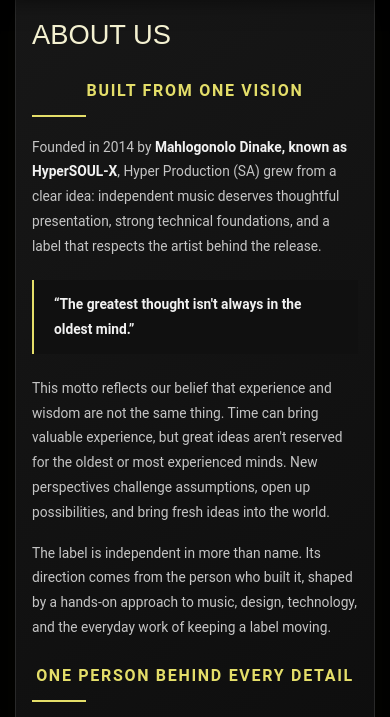
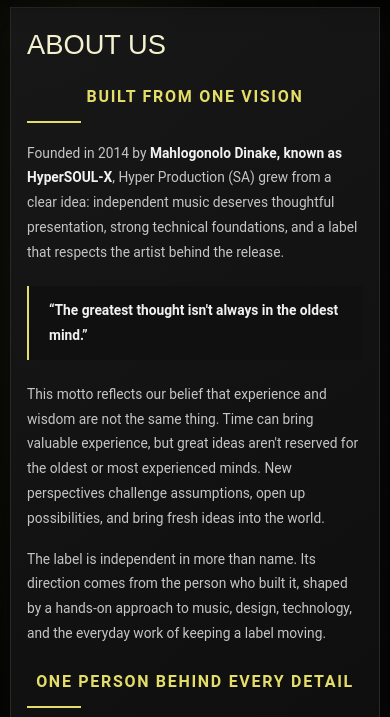
Before and after one commit to hyperproductionsa/hpsa, a plain HTML site: page about/index.html in a window 390 px wide. Shown: the part 83-800 px from the top of the page. Drawn offline with nearby package versions, Linux system fonts and the light colour scheme; a web font is replaced by a local one.

Commit message:
Override legacy section styles on content pages

```diff
--- a/css/style.css
+++ b/css/style.css
@@ -1235,3 +1235,54 @@ body.content-page #my-sticky-footer .social-icons img { filter:brightness(0) sat
     body.content-page .content-panel p,
     body.content-page .content-panel li { font-size:.86rem; }
 }
+
+
+/* ID-specific legacy section rules need explicit overrides on the redesigned pages. */
+body.content-page #about.content-shell,
+body.content-page #services.content-shell,
+body.content-page #demo-page.content-shell,
+body.content-page #privacy-page.content-shell {
+    display:flex!important;
+    align-items:flex-start!important;
+    justify-content:center!important;
+    width:100%!important;
+    min-height:100vh!important;
+    height:auto!important;
+    padding:112px clamp(16px,5vw,72px) 104px!important;
+    overflow:visible!important;
+    box-sizing:border-box!important;
+    background:radial-gradient(ellipse at 24% 18%,rgba(229,222,105,.075),transparent 34%),#050505!important;
+}
+body.content-page #about .content-panel h1,
+body.content-page #services .content-panel h1,
+body.content-page #demo-page .content-panel h1,
+body.content-page #privacy-page .content-panel h1 {
+    color:#f4f1d1!important;
+    text-align:left!important;
+    font-size:clamp(1.9rem,4vw,3.2rem)!important;
+    letter-spacing:0!important;
+    margin:0 0 24px!important;
+}
+@media(max-width:768px) {
+    body.content-page #about.content-shell,
+    body.content-page #services.content-shell,
+    body.content-page #demo-page.content-shell,
+    body.content-page #privacy-page.content-shell {
+        padding:96px 14px 88px!important;
+    }
+    body.content-page #about .content-panel h1,
+    body.content-page #services .content-panel h1,
+    body.content-page #demo-page .content-panel h1,
+    body.content-page #privacy-page .content-panel h1 {
+        font-size:clamp(1.65rem,7vw,2.4rem)!important;
+        margin-bottom:20px!important;
+    }
+}
+@media(max-width:480px) {
+    body.content-page #about.content-shell,
+    body.content-page #services.content-shell,
+    body.content-page #demo-page.content-shell,
+    body.content-page #privacy-page.content-shell {
+        padding:90px 10px 82px!important;
+    }
+}
```
